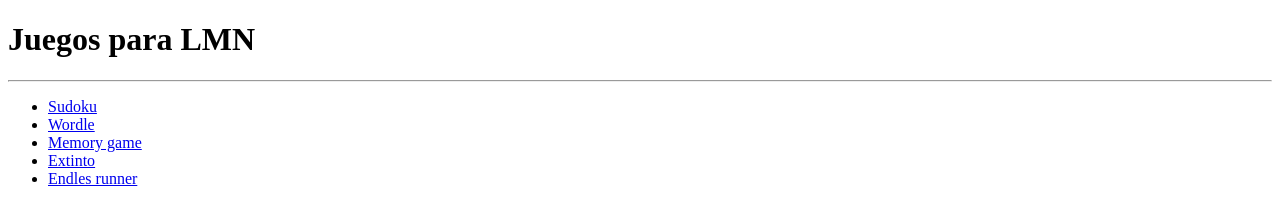
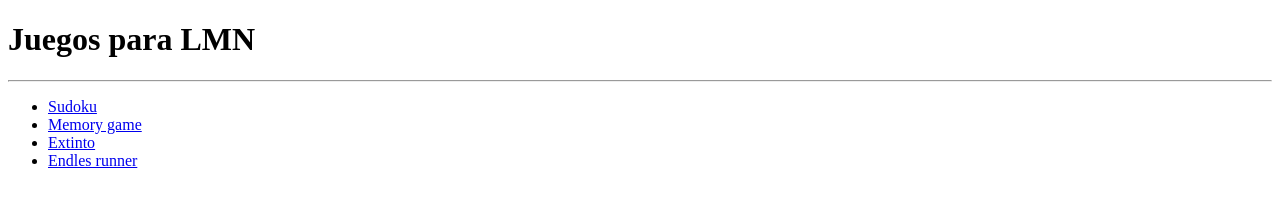
Before and after one commit to FulgoraStudio/lmn-games, a plain HTML site: page index.html in a window 1280 px wide. Drawn offline with Linux system fonts and the light colour scheme.

Commit message:
hidde wordle

```diff
--- a/index.html
+++ b/index.html
@@ -10,7 +10,7 @@
     <hr>
     <ul>
         <li><a href="./sudoku/sudoku.html">Sudoku</a></li>
-        <li><a href="./wordle/wordle.html">Wordle</a></li>
+        <!-- <li><a href="./wordle/wordle.html">Wordle</a></li> -->
         <li><a href="./memory-game/memory.html">Memory game</a></li>
         <li><a href="./hangman/hangman.html">Extinto</a></li>
         <li><a href="./endlessRunner/endlessRunner.html">Endles runner</a></li>
```
